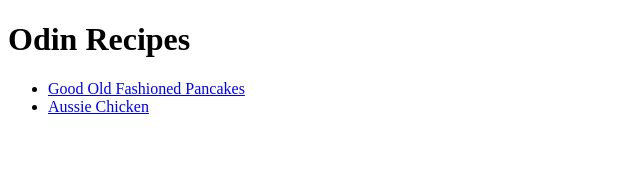
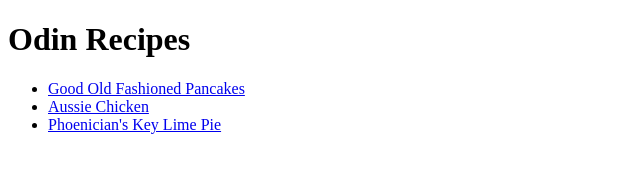
Before and after one commit to callMeSam808/odin-recipes, a plain HTML site: page index.html in a window 1280 px wide. Shown: the whole page, without its empty margins (0-640 px from the left). Drawn offline with Linux system fonts and the light colour scheme.

Commit message:
Create link to phoenicians-key-lime-pie.html

```diff
--- a/index.html
+++ b/index.html
@@ -10,6 +10,8 @@
       <li><a href="./recipes/good-old-fashioned-pancakes.html">Good Old
         Fashioned Pancakes</a></li>
       <li><a href="./recipes/aussie-chicken.html">Aussie Chicken</a></li>
+      <li><a href="./recipes/phoenicians-key-lime-pie.html">Phoenician's Key
+        Lime Pie</a></li>
     </ul>
   </body>
 </html>
```
